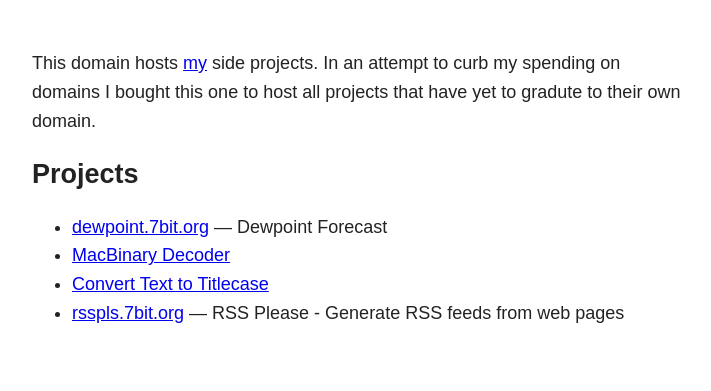
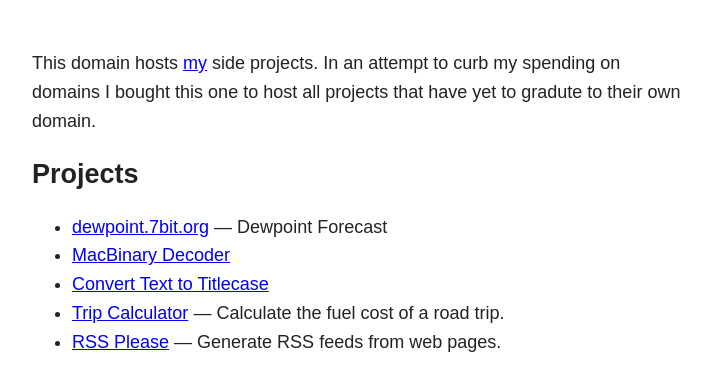
Before and after one commit to wezm/7bit.org, a plain HTML site: page public/index.html in a window 1280 px wide. Shown: the part 205-596 px from the top of the page, without its empty margins (283-994 px from the left). Drawn offline with Linux system fonts and the light colour scheme.

Commit message:
Add trip calculator link

```diff
--- a/public/index.html
+++ b/public/index.html
@@ -35,7 +35,8 @@
     <li><a href="https://dewpoint.7bit.org/">dewpoint.7bit.org</a> — Dewpoint Forecast</li>
     <li><a href="/macbinary/">MacBinary Decoder</a></li>
     <li><a href="/titlecase/">Convert Text to Titlecase</a></li>
-    <li><a href="https://rsspls.7bit.org/">rsspls.7bit.org</a> — RSS Please - Generate RSS feeds from web pages</li>
+    <li><a href="/trip-calculator.html">Trip Calculator</a> — Calculate the fuel cost of a road trip.</li>
+    <li><a href="https://rsspls.7bit.org/">RSS Please</a> — Generate RSS feeds from web pages.</li>
   </ul>
   <script data-goatcounter="https://7bit.goatcounter.com/count" async src="//gc.zgo.at/count.js"></script>
 </body>
```
